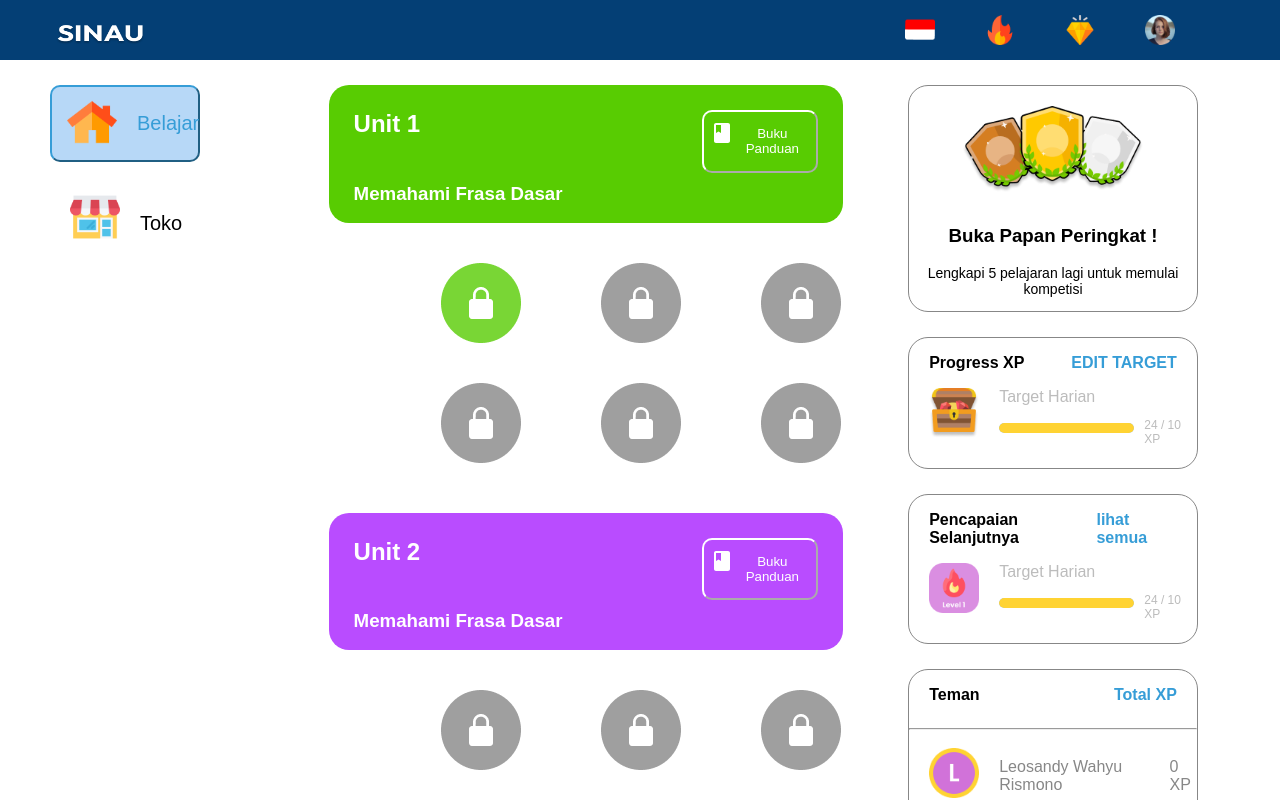
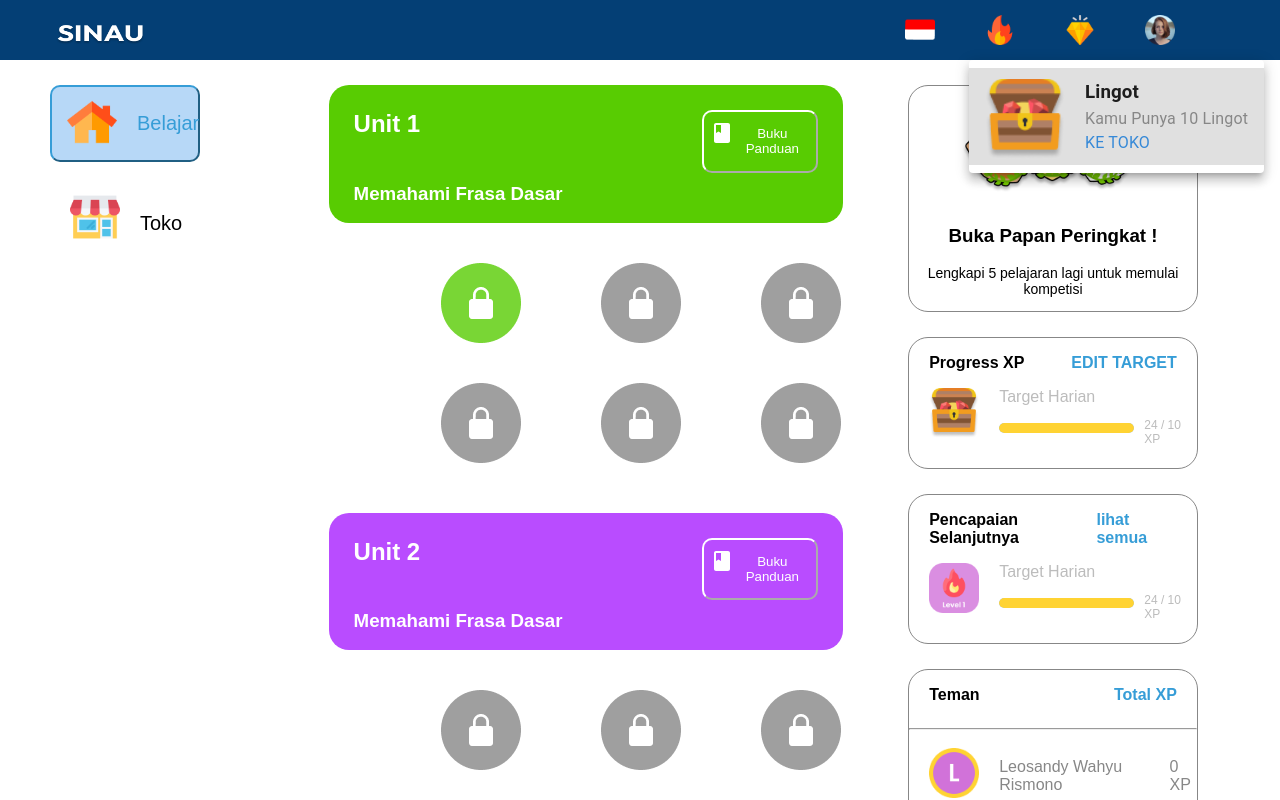
Before and after one commit to leosandy200/TA-Sinau, a Next.js app: page /belajar in a window 1280 px wide. Both pictures are taken after a click on the picture 1080 px from the left and 30 px from the top of the page. Shown: the top 800 px of the page. Built offline with nearby package versions, Linux system fonts and the light colour scheme.

Commit message:
style[LS] Dropdown

```diff
--- a/package.json
+++ b/package.json
@@ -14,6 +14,7 @@
     "@mui/icons-material": "^5.10.14",
     "@mui/material": "^5.10.15",
     "@mui/styled-engine-sc": "^5.10.14",
+    "@picocss/pico": "^1.5.7",
     "@types/node": "18.11.9",
     "@types/react": "18.0.25",
     "@types/react-dom": "18.0.9",
--- a/pages/belajar.js
+++ b/pages/belajar.js
@@ -1,33 +1,47 @@
-import React, { useEffect } from 'react';
-import BookIcon from '@mui/icons-material/Book';
-import { styled } from '@mui/material/styles';
+import React, { useEffect } from "react";
+import BookIcon from "@mui/icons-material/Book";
+import { styled } from "@mui/material/styles";
 import LinearProgress, {
   linearProgressClasses,
-} from '@mui/material/LinearProgress';
-import { useRouter } from 'next/router';
-import styles from '../styles/style.module.css';
-import Dialog from '@mui/material/Dialog';
-import DialogContent from '@mui/material/DialogContent';
-import DialogContentText from '@mui/material/DialogContentText';
-
-export
+} from "@mui/material/LinearProgress";
+import { useRouter } from "next/router";
+import styles from "../styles/style.module.css";
+import Dialog from "@mui/material/Dialog";
+import DialogContent from "@mui/material/DialogContent";
+import DialogContentText from "@mui/material/DialogContentText";
+import Menu from "@mui/material/Menu";
+import MenuItem from "@mui/material/MenuItem";
 
 const BorderLinearProgress = styled(LinearProgress)(({ theme }) => ({
   height: 10,
   borderRadius: 5,
-  width: '50%',
-  marginLeft: '90px',
+  width: "50%",
+  marginLeft: "90px",
   [`& .${linearProgressClasses.bar}`]: {
     borderRadius: 5,
-    backgroundColor: theme.palette.mode === 'light' ? '#FFD333' : '#BCBCBC',
+    backgroundColor: theme.palette.mode === "light" ? "#FFD333" : "#BCBCBC",
   },
 }));
 
 function Belajar() {
   const router = useRouter();
   const [open, setOpen] = React.useState(false);
+  const [bukak, setBukak] = React.useState(false);
   const [isOpenKonten, setIsOpenKonten] = React.useState(false);
+  const [dropdown, setDropdown] = React.useState(null);
+  const [anchorEl, setAnchorEl] = React.useState(null);
 
+  const buka = Boolean(anchorEl);
+  const buka2 = Boolean(dropdown);
+
+  // profile
+  const handleClick = (event) => {
+    setAnchorEl(event.currentTarget);
+  };
+  const handleTutup = () => {
+    setAnchorEl(null);
+  };
+  // gembok
   const handleClickOpen = () => {
     setOpen(true);
   };
@@ -35,10 +49,16 @@ function Belajar() {
   const handleClose = () => {
     setOpen(false);
   };
-
+  // lingot
+  const handleClick2 = (event) => {
+    setDropdown(event.currentTarget);
+  };
+  const handleTutup2 = () => {
+    setDropdown(null);
+  };
   useEffect(() => {
-    const localOpenKonten = localStorage.getItem('isOpenKonten');
-    setIsOpenKonten(localOpenKonten === 'true' ? true : false);
+    const localOpenKonten = localStorage.getItem("isOpenKonten");
+    setIsOpenKonten(localOpenKonten === "true" ? true : false);
   }, []);
   return (
     <div>
@@ -52,14 +72,58 @@ function Belajar() {
         <nav className={styles.nav}>
           <img className={styles.logoindonesia} src="/img/indonesia.png" />
           <img className={styles.logofire} src="/img/fire.png" />
-          <img className={styles.logodiamond} src="/img/diamond.png" />
-          <img className={styles.logoprofile} src="/img/profile.png" onClick={() => router.push("/profile ")} />
+          <img
+            className={styles.logodiamond}
+            src="/img/diamond.png"
+            onClick={handleClick2}
+          />
+          <Menu
+            anchorEl={dropdown}
+            open={buka2}
+            onClose={handleTutup2}
+            style={{ marginTop: "15px" }}
+          >
+            <MenuItem onClick={handleTutup2}>
+              <img
+                src="/img/Harta karun.png"
+                width="80px"
+                height="80px"
+                style={{ marginTop: "5px" }}
+              />
+              <div className={styles.divlingot}>
+                <h3 className={styles.lingot}>Lingot</h3>
+                <p className={styles.lingot2}>Kamu Punya 10 Lingot</p>
+                <p className={styles.lingot3}>KE TOKO</p>
+              </div>
+            </MenuItem>
+          </Menu>
+          <img
+            className={styles.logoprofile}
+            src="/img/profile.png"
+            onClick={handleClick}
+          />
+          <Menu
+            anchorEl={anchorEl}
+            open={buka}
+            onClose={handleTutup}
+            style={{ marginTop: "15px" }}
+          >
+            <MenuItem onClick={handleTutup} className={styles.colorteks}>
+              Profile Anda
+            </MenuItem>
+            <MenuItem onClick={handleTutup} className={styles.colorteks}>
+              Pengaturan
+            </MenuItem>
+            <MenuItem onClick={handleTutup} className={styles.colorteks}>
+              Keluar
+            </MenuItem>
+          </Menu>
         </nav>
       </header>
       <div className={styles.div1}>
         <div className={styles.div2}>
           <button
-            onClick={() => router.push('/belajar')}
+            onClick={() => router.push("/belajar")}
             className={styles.buttonbelajar}
           >
             <img
@@ -71,7 +135,7 @@ function Belajar() {
             <p className={styles.pbelajar}>Belajar</p>
           </button>
           <button
-            onClick={() => router.push('/toko')}
+            onClick={() => router.push("/toko")}
             className={styles.buttontoko}
           >
             <img
@@ -100,7 +164,7 @@ function Belajar() {
               onClick={handleClickOpen}
               className={styles.img}
               src={
-                isOpenKonten ? '/img/gembokterbuka.png' : '/img/lockgreen.png'
+                isOpenKonten ? "/img/gembokterbuka.png" : "/img/lockgreen.png"
               }
               height="80px"
               width="80px"
@@ -114,8 +178,8 @@ function Belajar() {
                     <button
                       className={styles.btnbljr}
                       onClick={() => {
-                        localStorage.setItem('isOpenKonten', 'true');
-                        router.push('/isi');
+                        localStorage.setItem("isOpenKonten", "true");
+                        router.push("/isi");
                       }}
                     >
                       MULAI +10 XP
@@ -160,7 +224,7 @@ function Belajar() {
           <div
             className={styles.divunit2}
             style={{
-              marginTop: '50px',
+              marginTop: "50px",
             }}
           >
             <div className={styles.div5}>
@@ -264,7 +328,7 @@ function Belajar() {
               width="80px"
             />
           </div>
-          <div className={styles.div4} style={{ marginTop: '50px' }}>
+          <div className={styles.div4} style={{ marginTop: "50px" }}>
             <div className={styles.div5}>
               <h2 className={styles.unit}>Unit 4</h2>
               <button className={styles.buttonbukupanduan1}>
@@ -347,7 +411,7 @@ function Belajar() {
             <div className={styles.div14}>
               <p>Pencapaian Selanjutnya</p>
               <p
-                onClick={() => router.push('/lihatsemua')}
+                onClick={() => router.push("/lihatsemua")}
                 className={styles.lihatsemua}
               >
                 lihat semua
--- a/styles/style.module.css
+++ b/styles/style.module.css
@@ -141,6 +141,23 @@
   font-weight: 700;
 }
 /* navbar */
+.divlingot {
+  margin-left: 20px;
+}
+.lingot {
+  margin: 0px;
+}
+.lingot2 {
+  margin: 0px;
+  color: #878787;
+}
+.lingot3 {
+  margin: 0px;
+  color: #3689d7;
+}
+.colorteks {
+  color: #3689d7;
+}
 .logoindonesia {
   width: 30px;
   margin-left: 50px;
@@ -1540,7 +1557,7 @@
   color: #d2d2d2;
   margin-left: 60px;
 }
-.hrprivasi{
+.hrprivasi {
   width: 75%;
   margin-left: 10px;
   margin-top: 40px;
```
Also changed, not shown: 1 other file (tests, documents, lock files or other folders).
